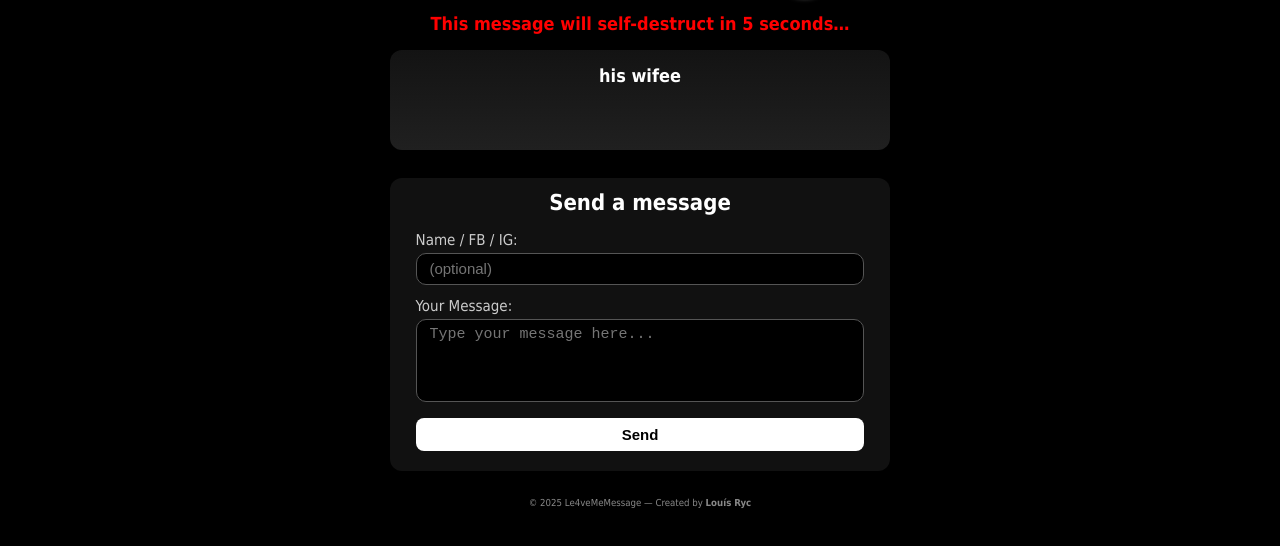
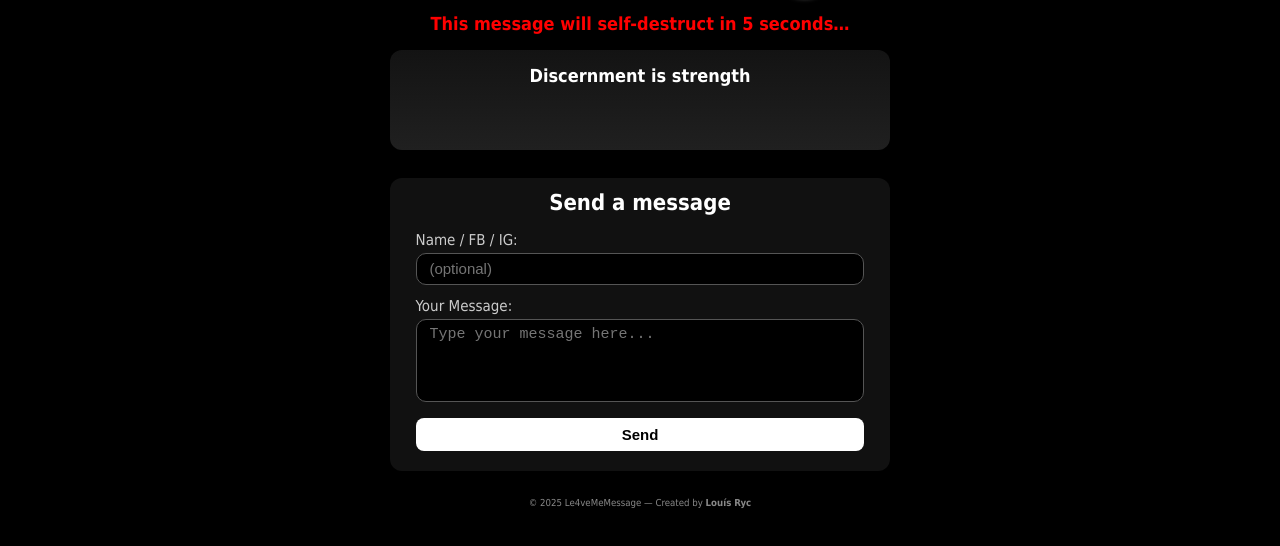
Before and after one commit to lxxryc/Le4veMessage, a plain HTML site: page index.html in a window 1280 px wide. Shown: the part 156-702 px from the top of the page. Drawn offline with Linux system fonts and the light colour scheme.

Commit message:
Update index.html

```diff
--- a/index.html
+++ b/index.html
@@ -316,9 +316,9 @@
 
   <script>
     const DURATION_SECONDS = 10;
-    const SECRET_MESSAGE = "his wifee";
+    const SECRET_MESSAGE = "Discernment is strength";
     const SELF_DESTRUCT_TEXT = "Message destroyed!";
-    const AFTER_TEXT = "Source: unknown";
+    const AFTER_TEXT = "— Louís Ryc";
 
     const countdownTextEl = document.getElementById("countdownText");
     const countdownEl = document.getElementById("countdown");
```
